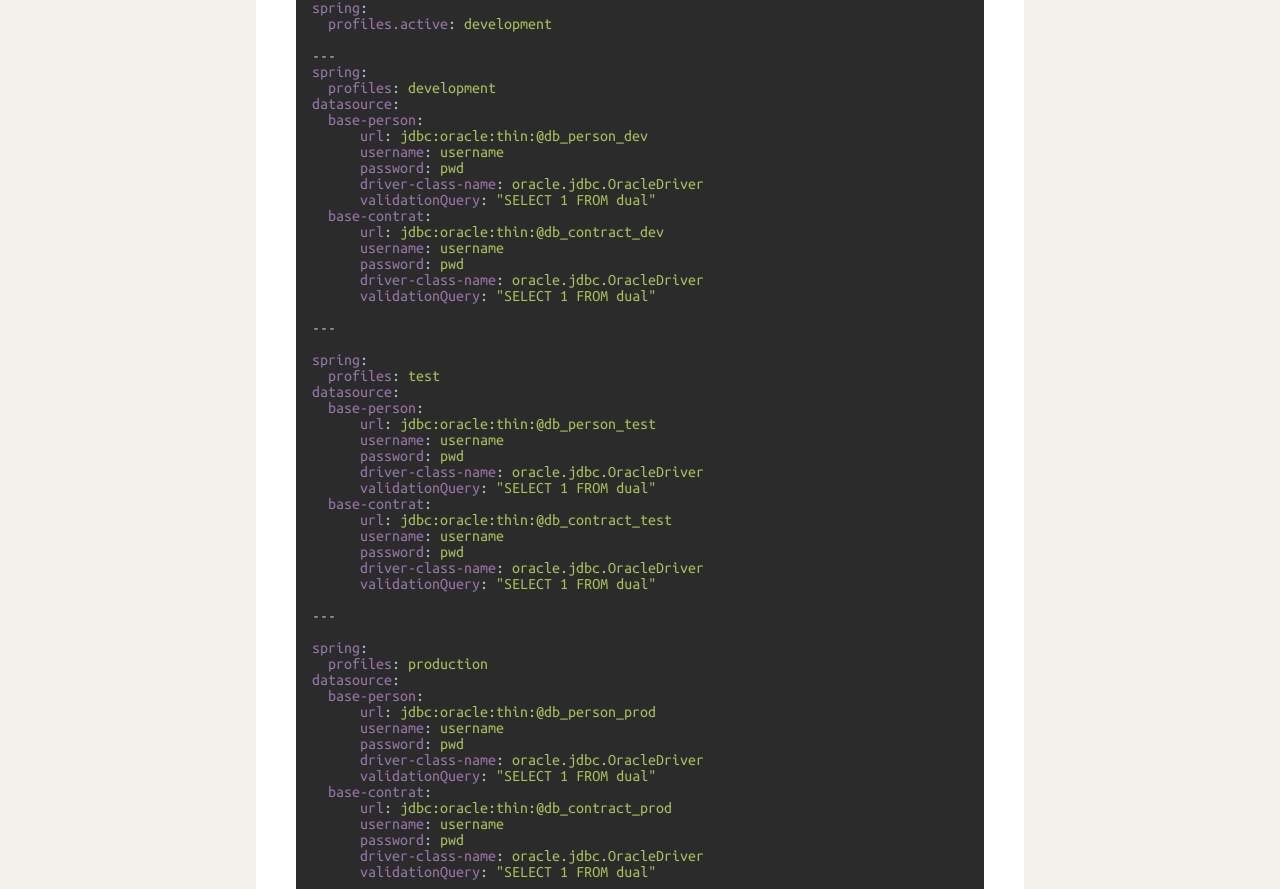
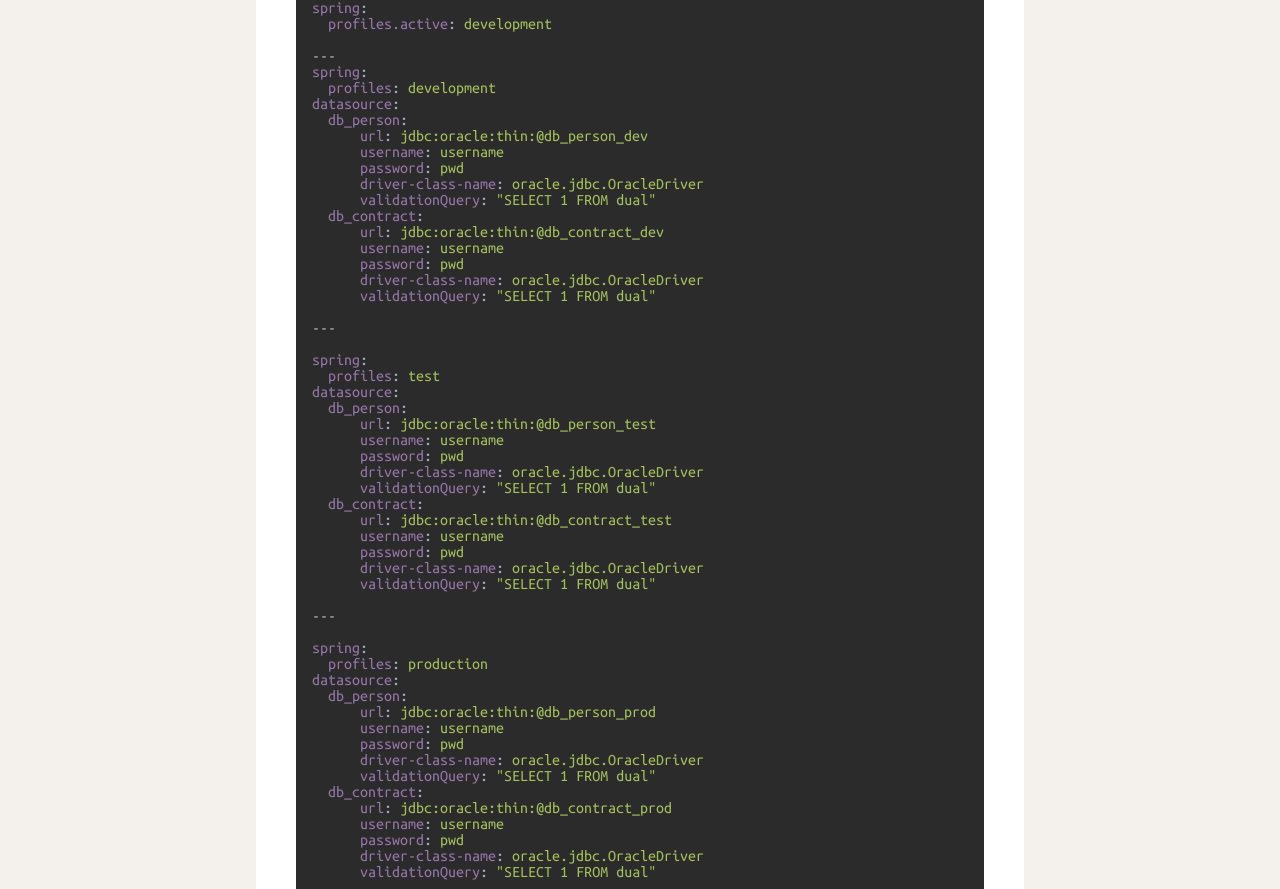
Before and after one commit to TheWeirdDev/theweirddev.github.io, a Jekyll site: the page built from _posts/2015-11-22-spring-yml-datasources.markdown, in a window 1280 px wide and 1400 px high. Shown: the part 498-1387 px from the top of the window. Built offline with Jekyll 4.4.1, drawn with Linux system fonts in a browser that asks for light colours; nearby versions of some CDN libraries; comment, search, counter and statistics services are not loaded; some of the changed lines change nothing that is shown.

Commit message:
mistake in the names of datasources

```diff
--- a/_posts/2015-11-22-spring-yml-datasources.markdown
+++ b/_posts/2015-11-22-spring-yml-datasources.markdown
@@ -26,13 +26,13 @@ spring:
 spring:
   profiles: development
 datasource:
-  base-person:
+  db_person:
       url: jdbc:oracle:thin:@db_person_dev
       username: username
       password: pwd
       driver-class-name: oracle.jdbc.OracleDriver
       validationQuery: "SELECT 1 FROM dual"
-  base-contrat:
+  db_contract:
       url: jdbc:oracle:thin:@db_contract_dev
       username: username
       password: pwd
@@ -44,13 +44,13 @@ datasource:
 spring:
   profiles: test
 datasource:
-  base-person:
+  db_person:
       url: jdbc:oracle:thin:@db_person_test
       username: username
       password: pwd
       driver-class-name: oracle.jdbc.OracleDriver
       validationQuery: "SELECT 1 FROM dual"
-  base-contrat:
+  db_contract:
       url: jdbc:oracle:thin:@db_contract_test
       username: username
       password: pwd
@@ -62,13 +62,13 @@ datasource:
 spring:
   profiles: production
 datasource:
-  base-person:
+  db_person:
       url: jdbc:oracle:thin:@db_person_prod
       username: username
       password: pwd
       driver-class-name: oracle.jdbc.OracleDriver
       validationQuery: "SELECT 1 FROM dual"
-  base-contrat:
+  db_contract:
       url: jdbc:oracle:thin:@db_contract_prod
       username: username
       password: pwd
```
